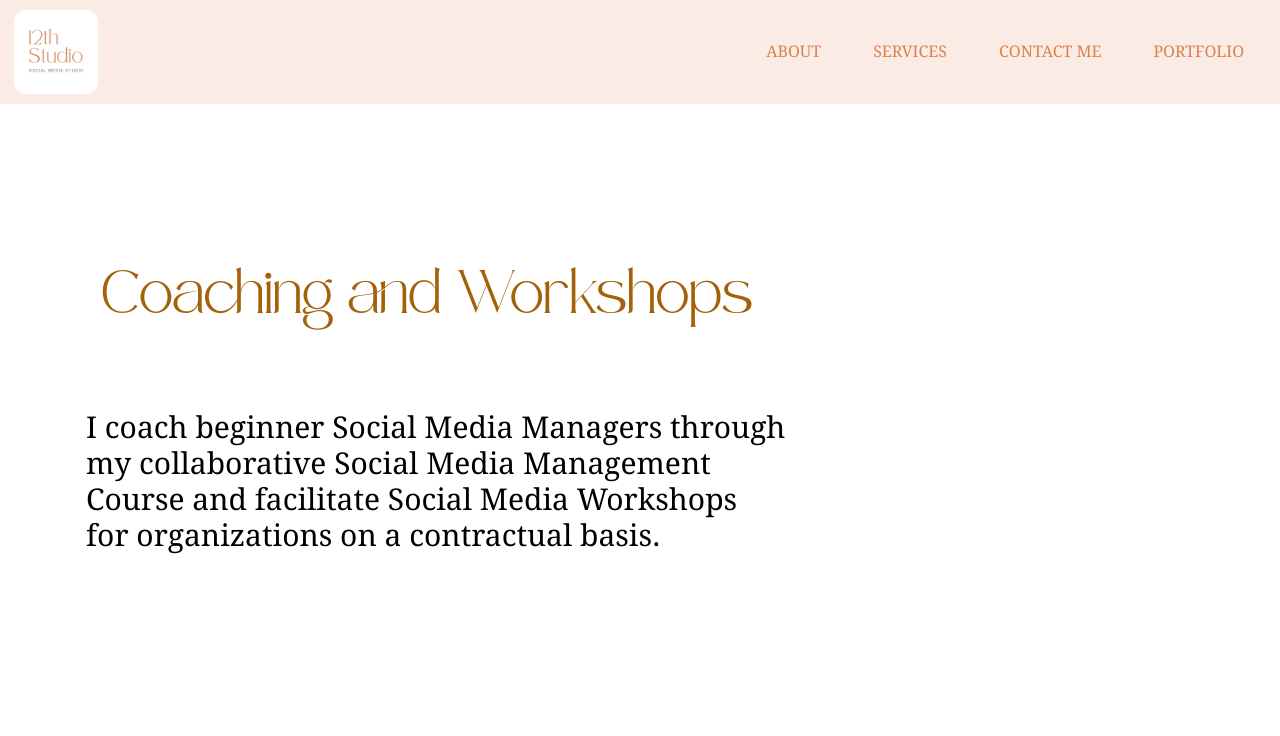
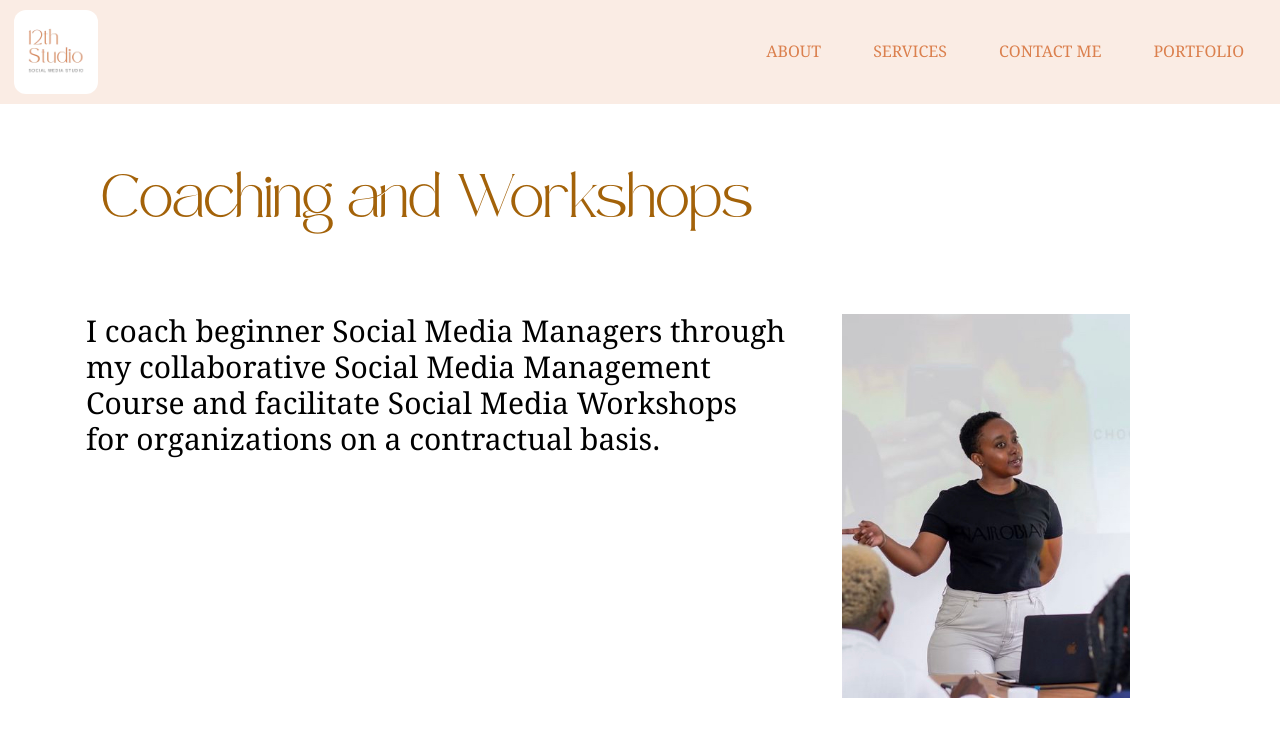
Before and after one commit to ElNgatia/olivia-portfolio, a React (Create React App) app: page /services/coaching in a window 1280 px wide. Shown: the top 736 px of the page. Built offline with nearby package versions, Linux system fonts and the light colour scheme.

Commit message:
add worksop image

```diff
--- a/src/components/Coaching.js
+++ b/src/components/Coaching.js
@@ -20,27 +20,18 @@ export default function Consultations() {
               Course and facilitate Social Media Workshops <br />
               for organizations on a contractual basis.
             </p>
-            {/* <p className="text-dirt lg:text-2xl text-[18px]">
-              Investment: Ksh. 3,000 per hour
-            </p> */}
+
             <br />
             <br />
-            {/* <div className="flex justify-center mb-12">
-              <Button
-                color="brown"
-                className="rounded-full"
-              >
-                Book a session
-              </Button>
-            </div> */}
+
           </div>
-          {/* <div className="md:shrink-0 md:mr-16 place-content-center">
+          <div className="md:shrink-0 md:mr-16 place-content-center">
             <img
-              className=" lg:h-96 object-cover md:h-48 sm:h-auto mb-8"
+              className=" lg:h-96 w-72 object-cover md:h-48 sm:h-auto mb-8"
               alt="Olivia"
-              src="/management.webp"
+              src="/workshop.webp"
             />
-          </div> */}
+          </div>
         </div>
       </div>
     </section>
```
Also changed, not shown: public/workshop.webp (added).
